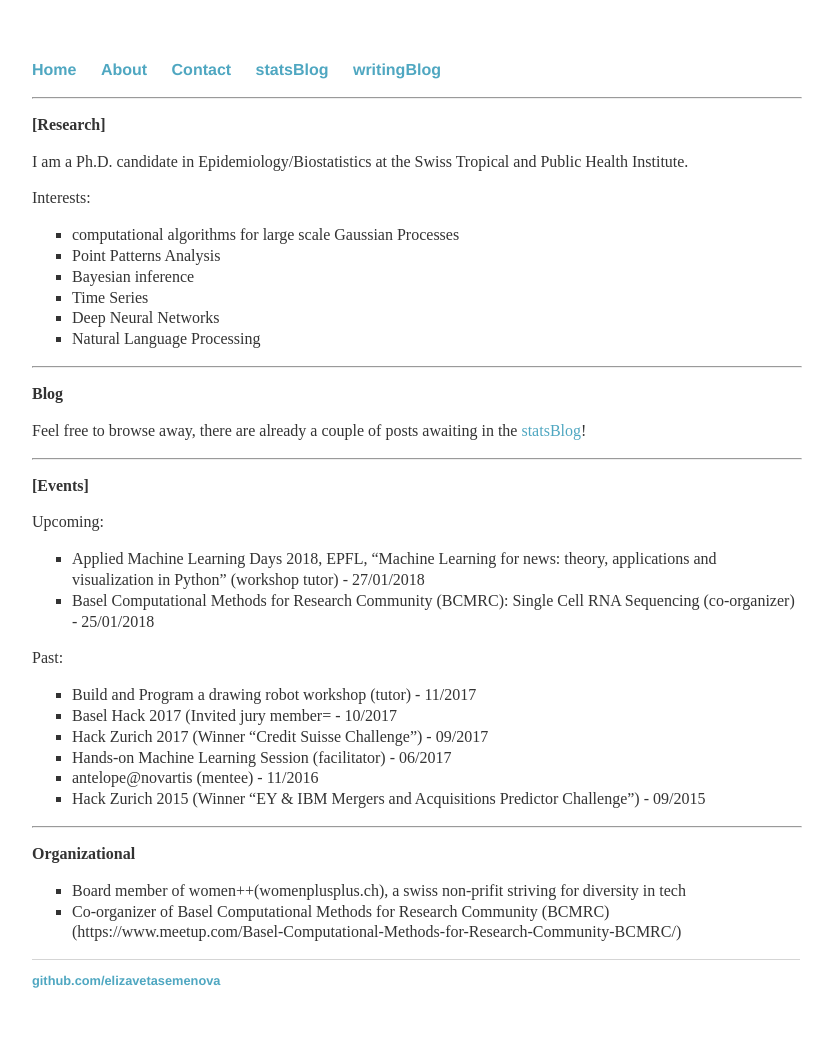
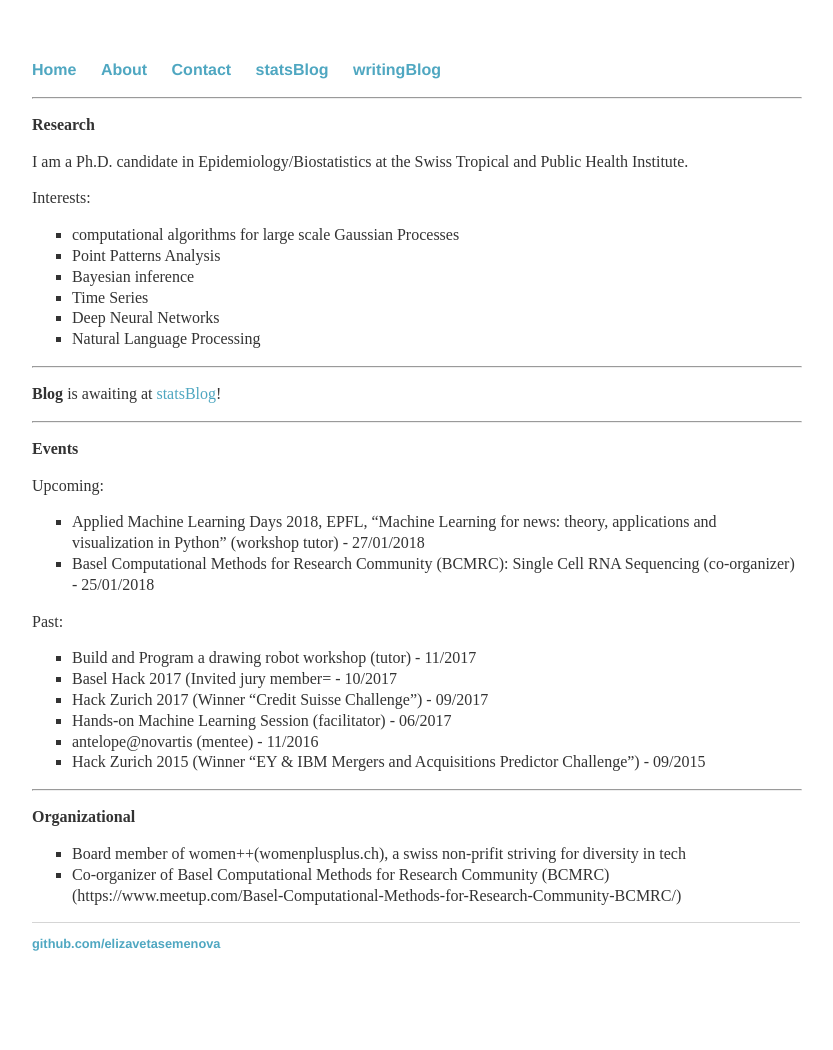
Before and after one commit to elizavetasemenova/elizavetasemenova.github.io, a Jekyll site: the page built from index.html, in a window 1280 px wide. Shown: the whole page, without its empty margins (224-1057 px from the left). Built offline with Jekyll 4.4.1, drawn with Linux system fonts in a browser that asks for light colours; after the commit the page ends 1013 px from its top, so only the background shows below that.

Commit message:
Update index.html

```diff
--- a/index.html
+++ b/index.html
@@ -7,7 +7,7 @@ title: Liza Semenova, statistician in progress
 
 <hr width="100%">
 
-	<p><b>[Research]</b></p>
+	<p><b>Research</b></p>
 
 	<p>I am a Ph.D. candidate in Epidemiology/Biostatistics at the Swiss Tropical and Public Health Institute. </p>
 
@@ -23,14 +23,12 @@ title: Liza Semenova, statistician in progress
 </p>
 
 <hr width="100%">
-<p><b>Blog</b></p>
-<p>Feel free to browse away, there are already a couple of posts awaiting
-		 in the <a href="/blog">statsBlog</a>!
+<p><b>Blog</b> is awaiting at <a href="/blog">statsBlog</a>!
 </p>
 
 <hr width="100%">
 
-<p><b>[Events]</b></p>
+<p><b>Events</b></p>
 
 <p>Upcoming:
        <ul style="list-style-type:square">
```
